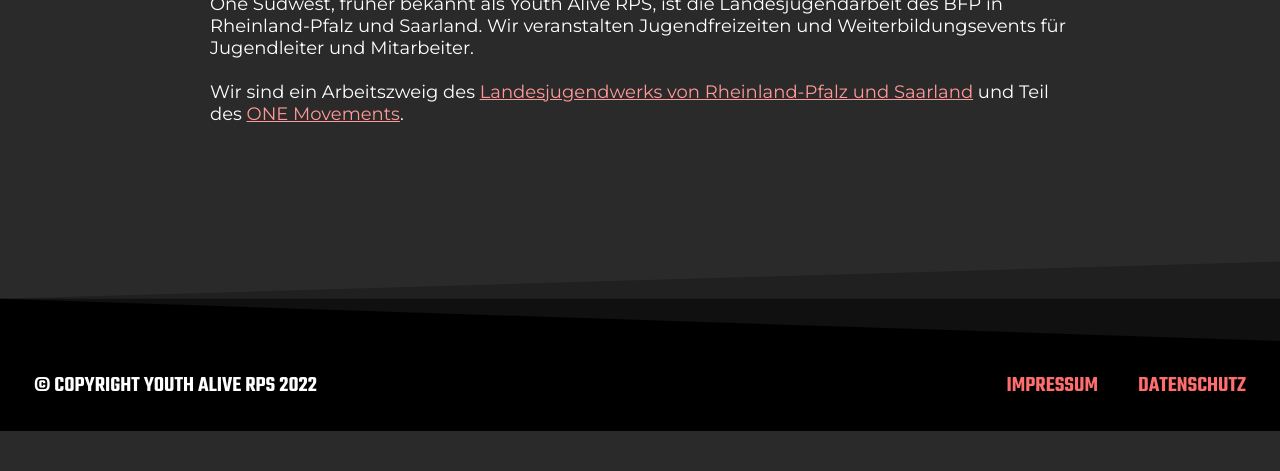
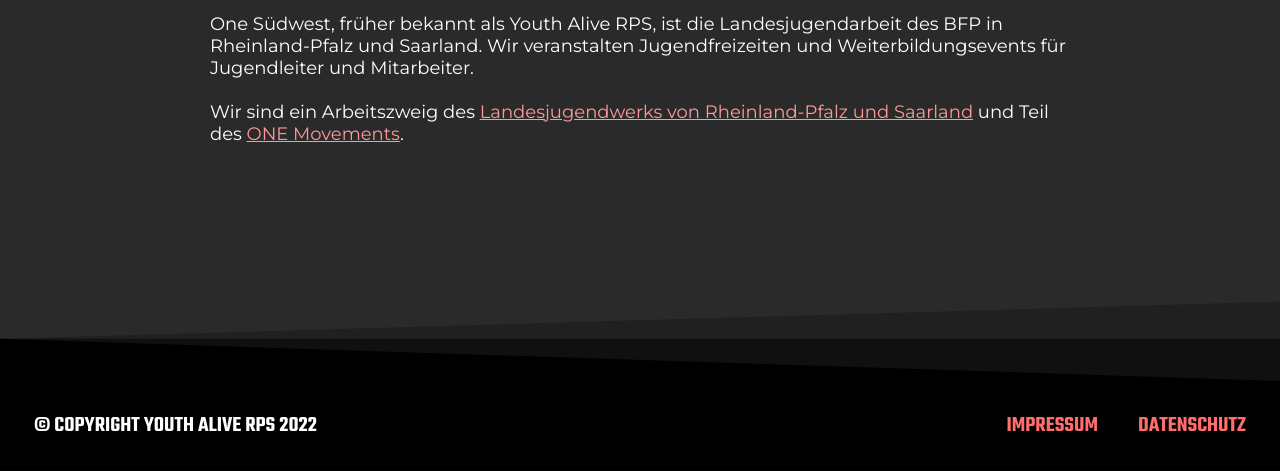
Before and after one commit to one-suedwest/onesw-website, an Astro site: page / in a window 1280 px wide. Shown: the part 1061-1532 px from the top of the page. Before the commit the page ends 1492 px from the top, so only its background shows below. Built offline with nearby package versions, Linux system fonts and the light colour scheme; Astro itself is replaced by a stand-in of ours.

Commit message:
add more spacing to .text-content

```diff
--- a/src/components/Head.astro
+++ b/src/components/Head.astro
@@ -118,7 +118,7 @@
             display: block;
             margin-right: auto;
             margin-left: auto;
-            padding: min(30vh, 120px) 20px;
+            padding: min(30vh, 140px) 20px;
             box-sizing: border-box;
             width: 100%;
             max-width: 900px;
```
